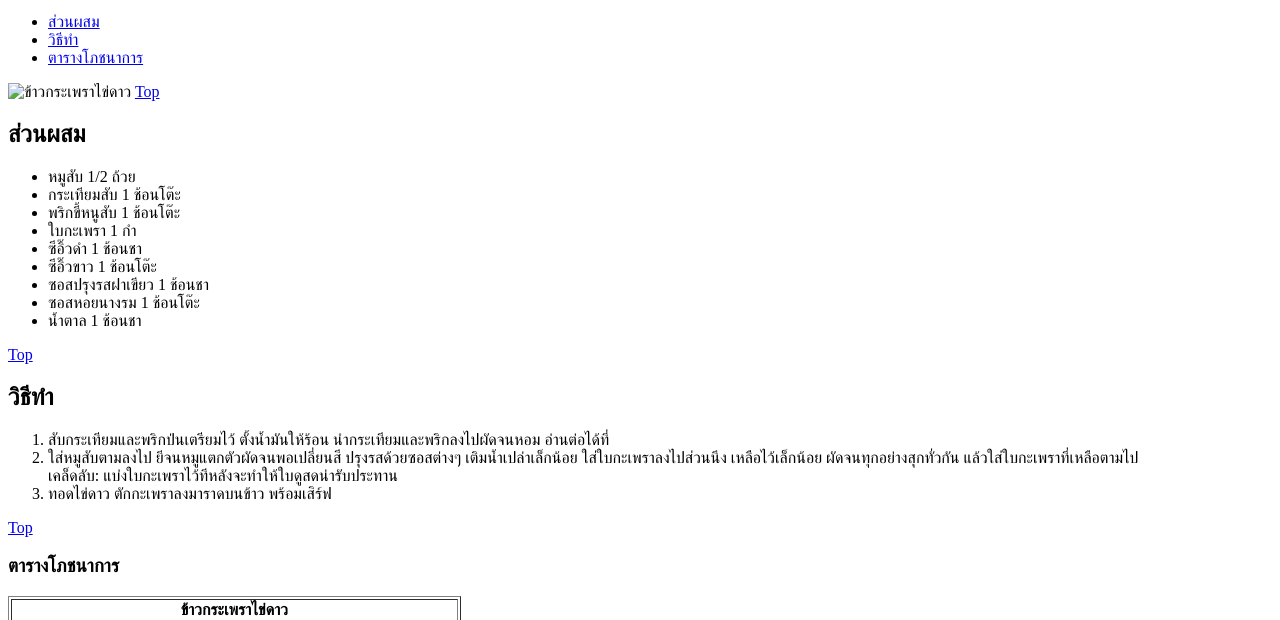
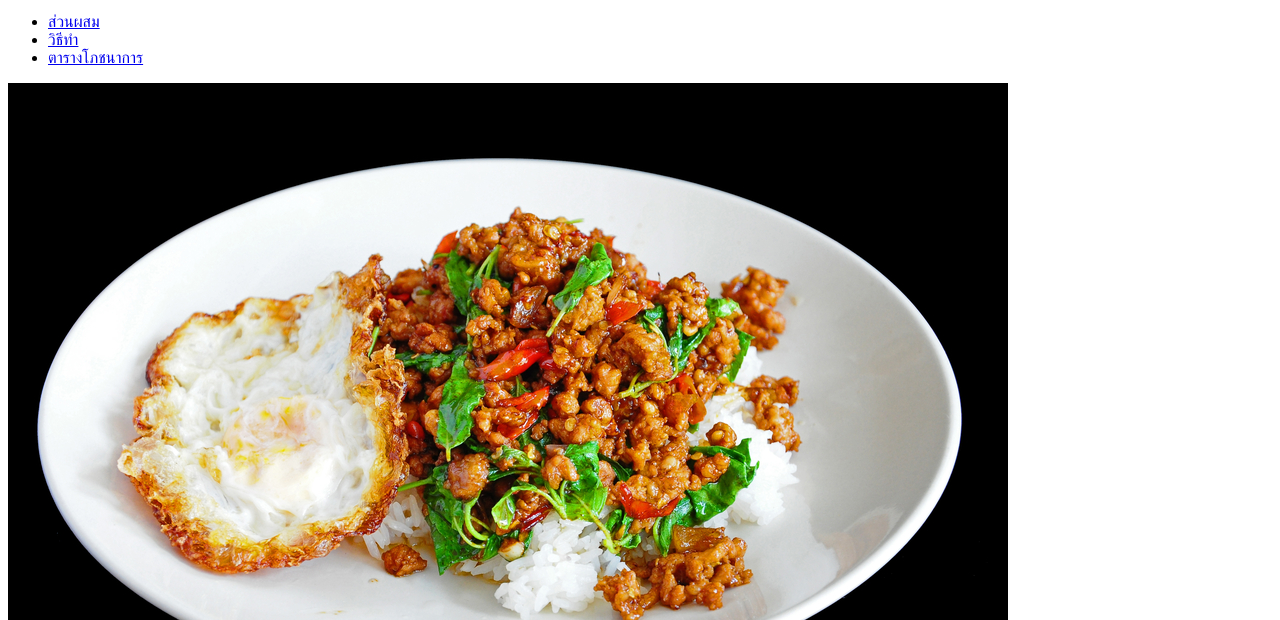
Before and after one commit to 020Nattaphon/Portfolio_020, a plain HTML site: page 1_exercise_html.html in a window 1280 px wide. Shown: the part 119-739 px from the top of the page. Drawn offline with Linux system fonts and the light colour scheme.

Commit message:
Update 1_exercise_html.html

```diff
--- a/1_exercise_html.html
+++ b/1_exercise_html.html
@@ -18,7 +18,7 @@
       <li><a href="#nutrition">ตารางโภชนาการ</a></li>
     </ul>
 
-    <img src="images/krapraw.jpg" alt="ข้าวกระเพราไข่ดาว" />
+    <img src="krapraw.jpg" alt="ข้าวกระเพราไข่ดาว" />
     <a href="#top">Top</a>
     <h2 id="ingredients">ส่วนผสม</h2>
     <ul>
```
